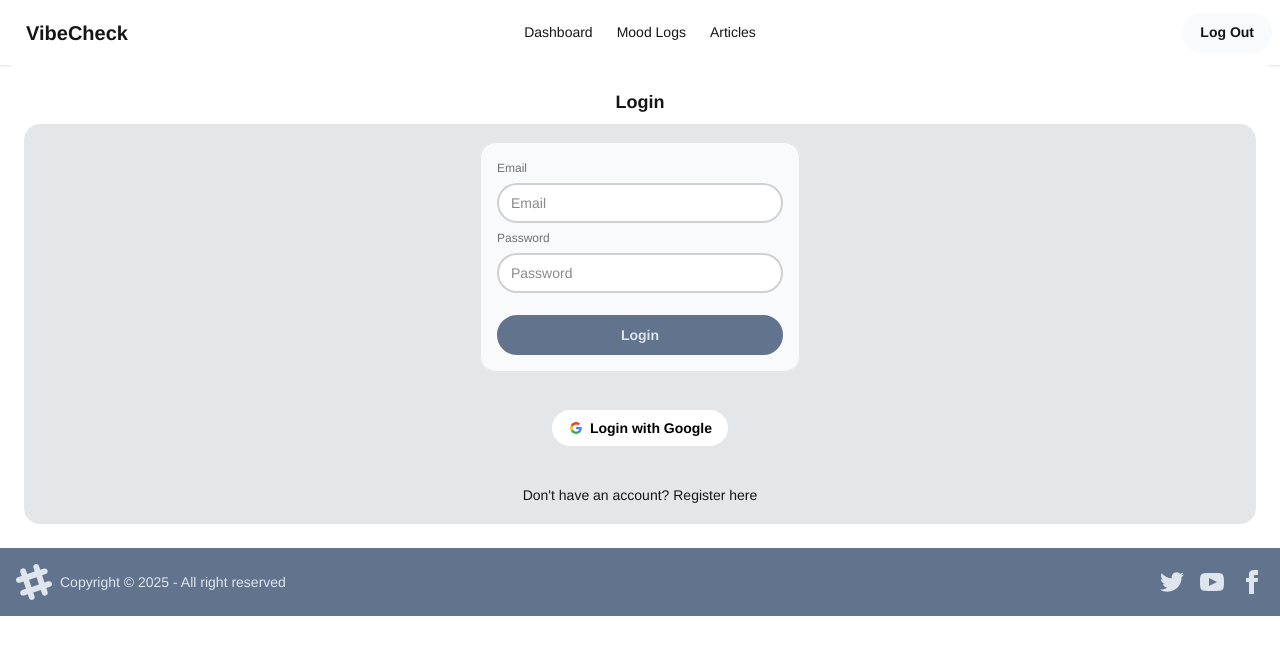
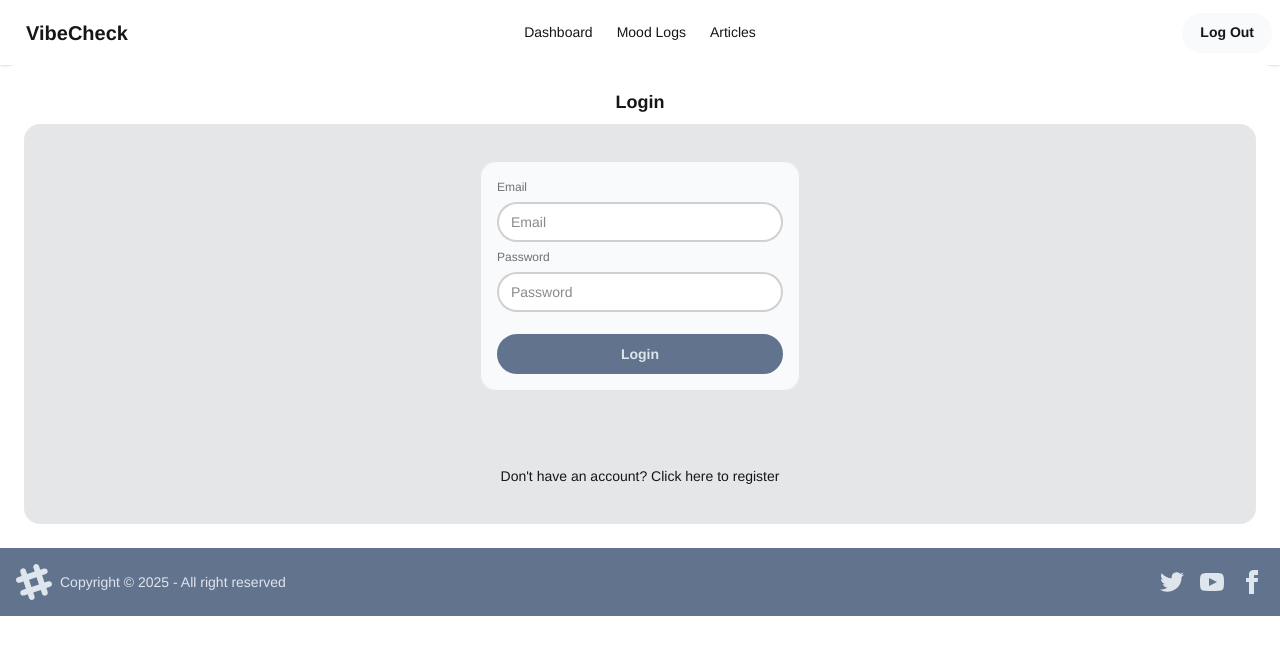
Before and after one commit to stmcpeters/VibeCheck, a React (Vite) app in the folder client/: page /login in a window 1280 px wide. Shown: the top 654 px of the page. Built offline with nearby package versions, Linux system fonts and the light colour scheme; no server answers.

Commit message:
Refactor Google login button comments and update registration/login prompts for clarity

```diff
--- a/client/src/pages/Login.jsx
+++ b/client/src/pages/Login.jsx
@@ -48,7 +48,7 @@ export default function UserAuth() {
               <button type="submit" className="btn btn-neutral mt-4" onClick={handleLogin}>Login</button>
               {error && <p className="text-red-500">{error}</p>}
             </fieldset>
-            {/* Google */}
+            {/* Google
             <button className="btn bg-white text-black border-[#e5e5e5]">
               <svg
                 aria-label="Google logo"
@@ -78,8 +78,8 @@ export default function UserAuth() {
                 </g>
               </svg>
               Login with Google
-            </button>
-            <p>Don't have an account? <a href='/register'>Register here</a></p>
+            </button> */}
+            <p>Don't have an account? <a href='/register'>Click here to register</a></p>
           </div>
         </div>
       </div>
--- a/client/src/pages/Register.jsx
+++ b/client/src/pages/Register.jsx
@@ -44,7 +44,7 @@ export default function Register() {
               {error && <p className="text-red-500">{error}</p>}
               {message && <p className="text-green-500">{message}</p>}
             </fieldset>
-            {/* Google */}
+            {/* Google
             <button className="btn bg-white text-black border-[#e5e5e5]">
               <svg
                 aria-label="Google logo"
@@ -74,8 +74,8 @@ export default function Register() {
                 </g>
               </svg>
               Login with Google
-            </button>
-            <p>Already have an account? <a href='/login'>Log In</a></p>
+            </button> */}
+            <p>Already have an account? <a href='/login'>Click here to login</a></p>
           </div>
         </div>
       </div>
```
